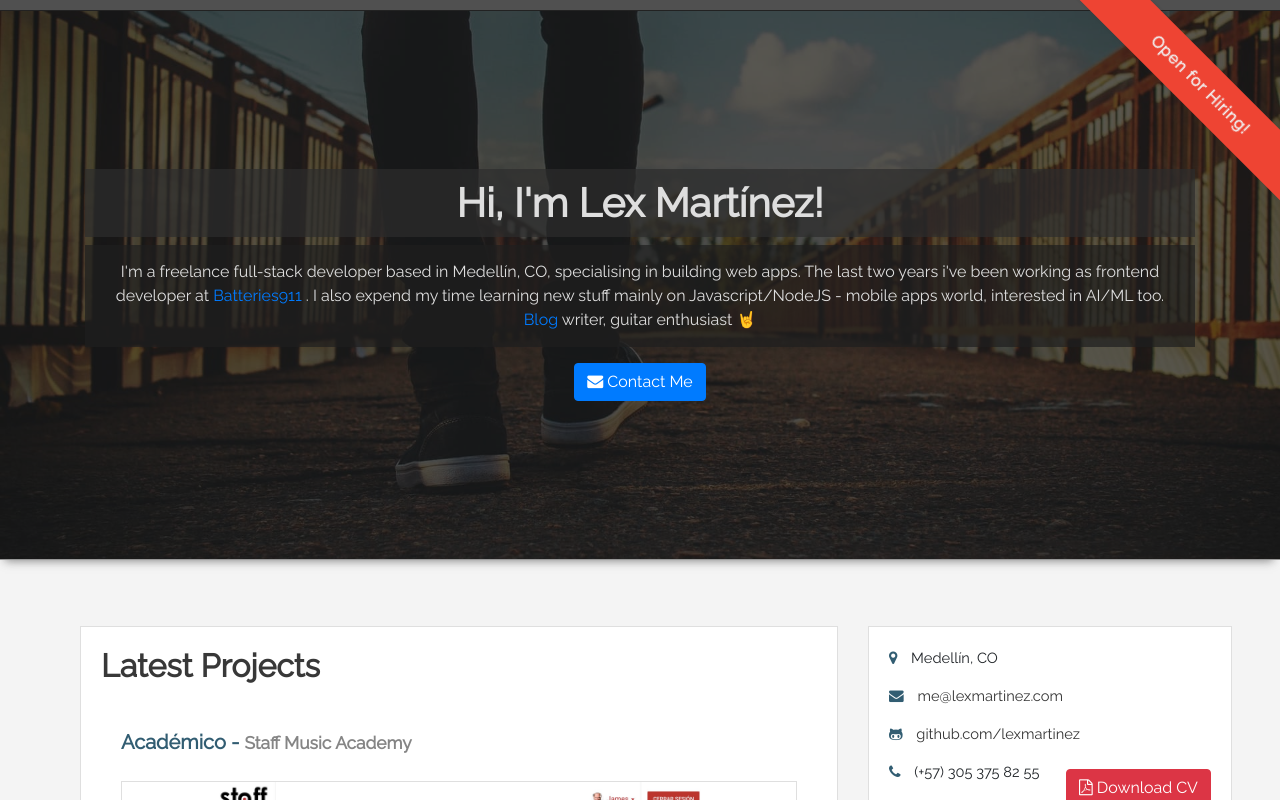
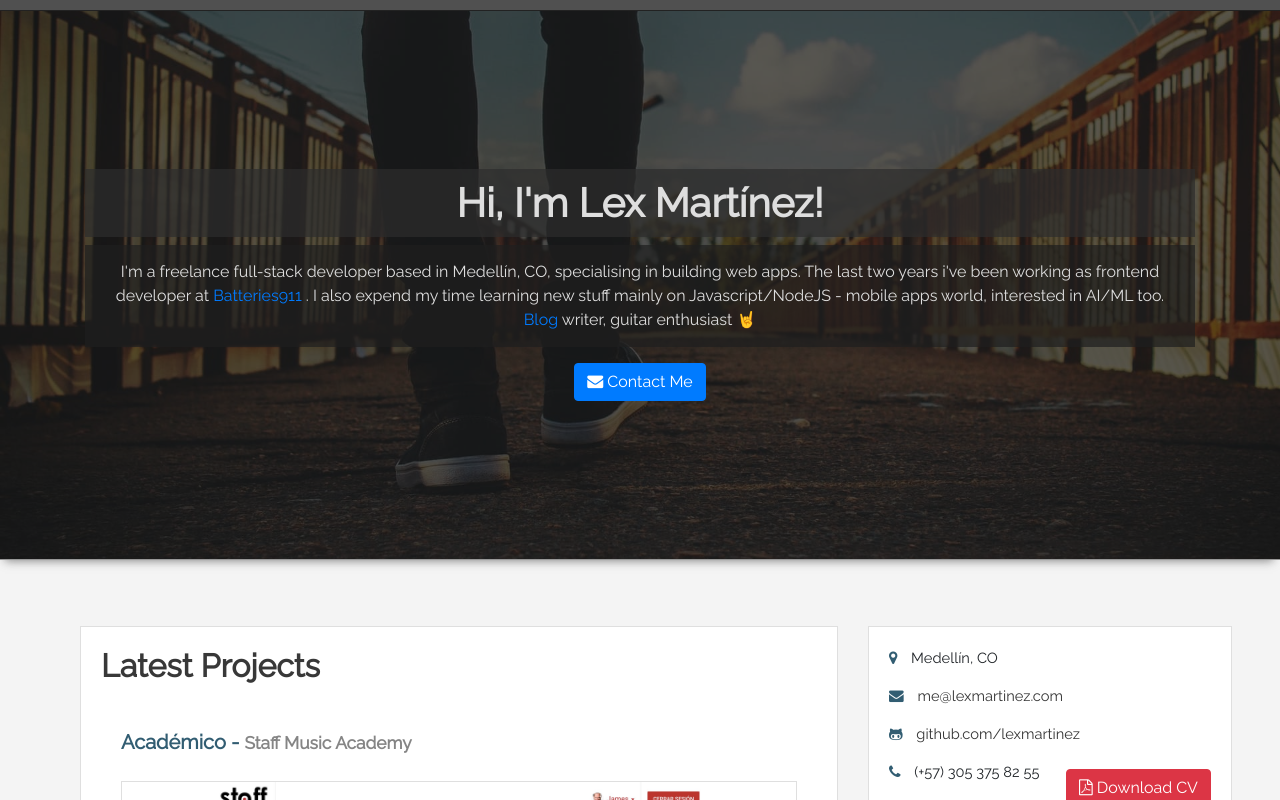
Before and after one commit to lexmartinez/portfolio-site, a Vue app: page / in a window 1280 px wide. Shown: the top 800 px of the page. Built offline with nearby package versions, Linux system fonts and the light colour scheme; no server answers.

Commit message:
hidding corner ribbon

```diff
--- a/src/components/HeaderComponent.vue
+++ b/src/components/HeaderComponent.vue
@@ -12,7 +12,7 @@
               <div class="text-center">
                 <a href="mailto:me@lexmartinez.com" class="btn btn-primary"><i class="fa fa-envelope"></i> Contact Me</a>
               </div>
-              <div class="corner-ribbon top-right sticky blue shadow">Open for Hiring!</div>
+             <!-- <div class="corner-ribbon top-right sticky blue shadow">Open for Hiring!</div>-->
             </div>
           </div>
         </div>
```
